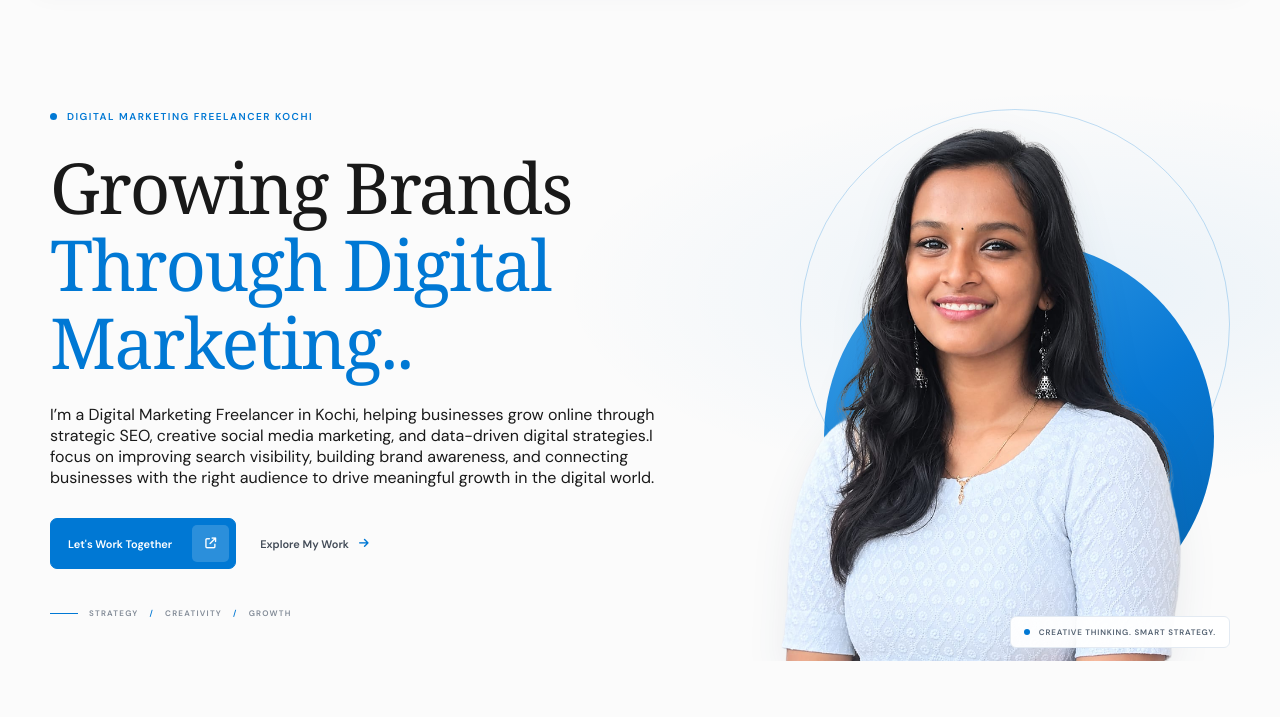
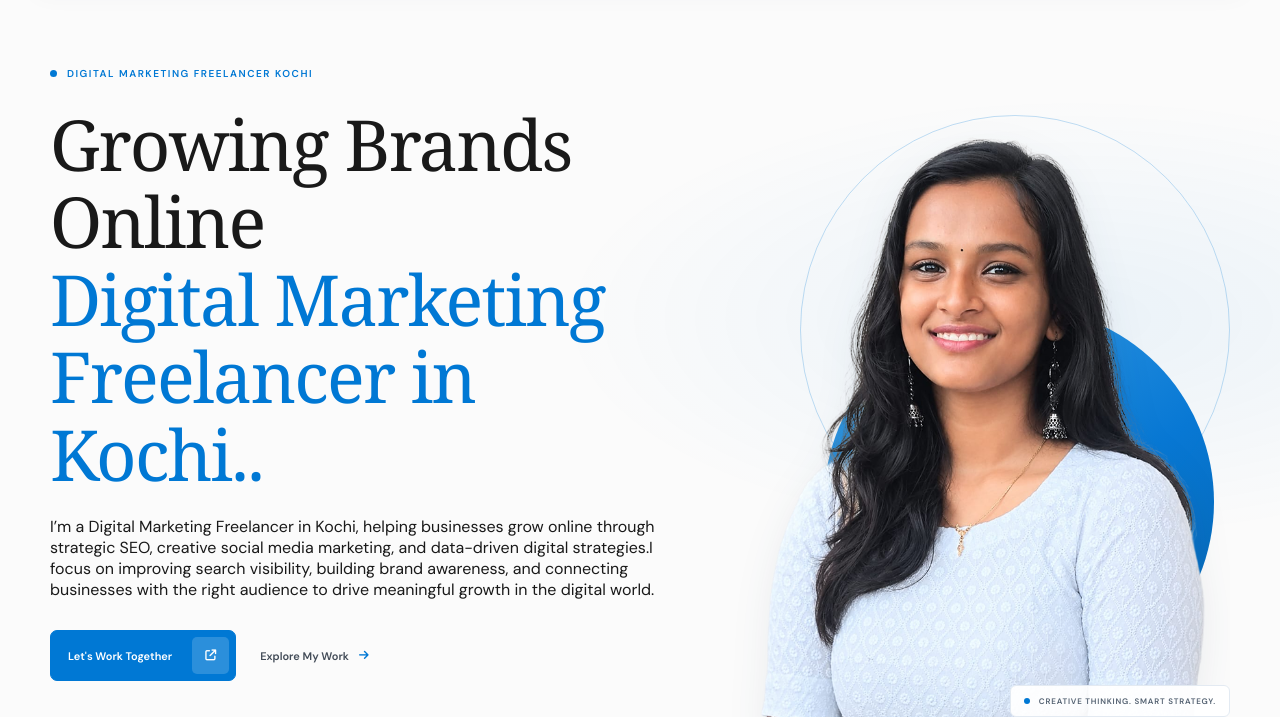
Before and after one commit to aparnasreekumarks/portfolio, a plain HTML site: page index.html in a window 1280 px wide. Shown: the part 105-822 px from the top of the page. Drawn offline with Linux system fonts and the light colour scheme.

Commit message:
Update index.html

```diff
--- a/index.html
+++ b/index.html
@@ -123,8 +123,8 @@
       </div>
 
       <h1 class="premium-hero__title">
-        Growing Brands<br>
-         <span>Through Digital Marketing..</span>
+        Growing Brands Online<br>
+         <span>Digital Marketing Freelancer in Kochi..</span>
       </h1>
 
       <p class="premium-hero__description">
```
